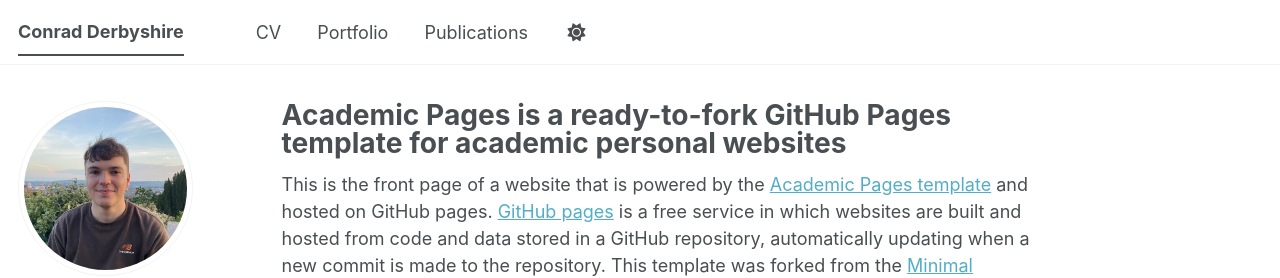
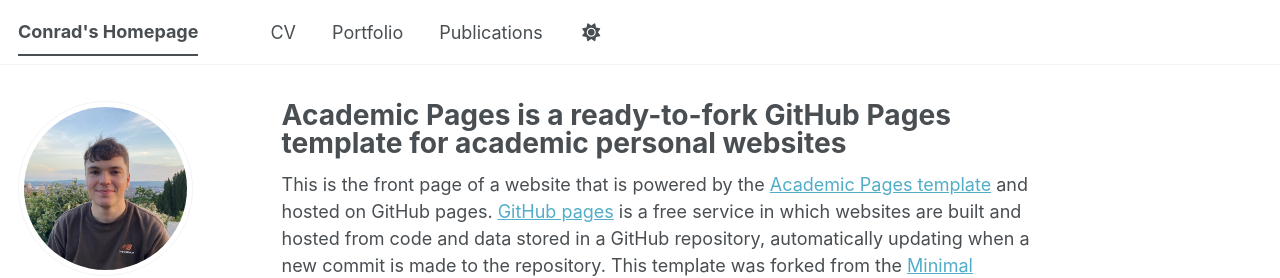
Before and after one commit to conradderbyshire/conradderbyshire.github.io, a Jekyll site: the page built from _pages/about.md, in a window 1280 px wide. Shown: the top 278 px of the page. Built offline with Jekyll 4.4.1, drawn with Linux system fonts in a browser that asks for light colours; some web fonts are replaced; a script bundle is joined from its source files by our own code; library files that are not in the unit come from our copies.

Commit message:
Updating homepage title

```diff
--- a/_config.yml
+++ b/_config.yml
@@ -9,7 +9,7 @@
 # Basic Site Settings
 locale: "en-US"
 site_theme: "default" # The available themes options are "default", "air", "sunrise", "mint", "dirt" and "contrast"
-title: "Conrad Derbyshire"
+title: "Conrad's Homepage"
 title_separator: "-"
 name: &name "Conrad Derbyshire"
 description: &description "Conrad Derbyshire's academic portfolio" # Update this with a general description of your site, this is the default if not overridden by a page
```
